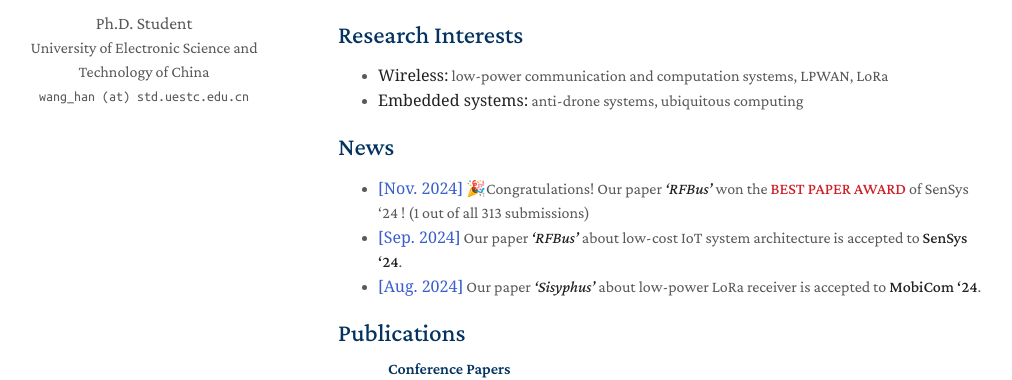
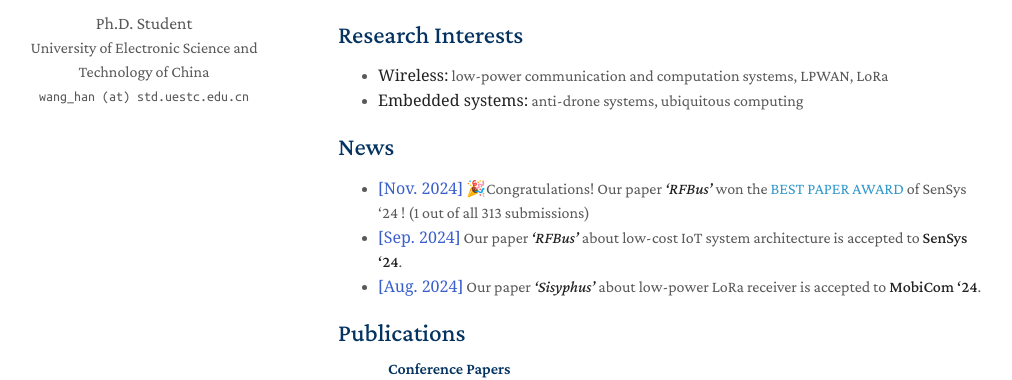
Before and after one commit to hwang620/hwang620.github.io, a Jekyll site: the page built from index.md, in a window 1280 px wide. Shown: the part 230-610 px from the top of the page, without its empty margins (132-1144 px from the left). Built offline with Jekyll 4.4.1, drawn with Linux system fonts in a browser that asks for light colours; a style sheet for code colours, icons or effects is not loaded; our own code applies the rules of GitHub Pages for plain Markdown files.

Commit message:
Update index.md

```diff
--- a/index.md
+++ b/index.md
@@ -12,7 +12,7 @@
 
 ## News
 
-- **<font color="3A5FCD" face="Georgia">[Nov. 2024]</font>** 🎉Congratulations! Our paper ***'RFBus'*** won the [**<font color="CD2027">BEST PAPER AWARD</font>**](https://sensys.acm.org/2024/award/) of SenSys '24 ! (1 out of all 313 submissions)
+- **<font color="3A5FCD" face="Georgia">[Nov. 2024]</font>** 🎉Congratulations! Our paper ***'RFBus'*** won the [BEST PAPER AWARD](https://sensys.acm.org/2024/award/) of SenSys '24 ! (1 out of all 313 submissions)
 - **<font color="3A5FCD" face="Georgia">[Sep. 2024]</font>** Our paper ***'RFBus'*** about low-cost IoT system architecture is accepted to **SenSys '24**.
 - **<font color="3A5FCD" face="Georgia">[Aug. 2024]</font>** Our paper ***'Sisyphus'*** about low-power LoRa receiver is accepted to **MobiCom '24**.
 
```
